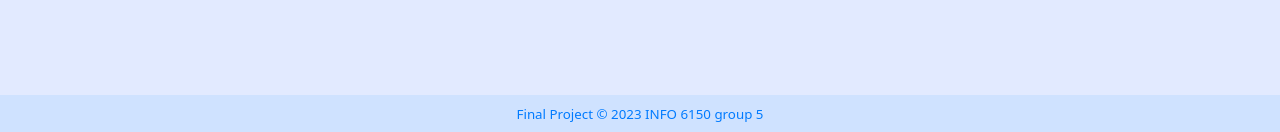
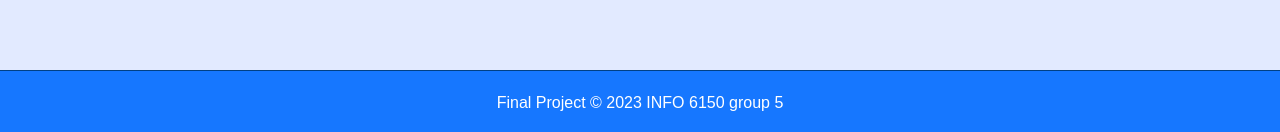
Before and after one commit to YBY2000/INFO1650_FP, a React (Create React App) app in the folder Frontend/: page / in a window 1280 px wide. Shown: the part 665-797 px from the top of the page. Built offline with nearby package versions, Linux system fonts and the light colour scheme; no server answers.

Commit message:
Update footer style

```diff
--- a/Frontend/src/components/layout.css
+++ b/Frontend/src/components/layout.css
@@ -48,12 +48,15 @@ body {
 }
 
 .footer {
-    background-color: #cfe2ff;
-    color: #007bff;
-    padding: 10px;
+    background-color: #1677ff;
+    color: white;
+    padding: 20px;
     text-align: center;
-    font-size: smaller;
-}
+    font-size: 16px;
+    font-family: 'Arial', sans-serif;
+    border-top: 1px solid #004085;
+  }
+
 
 .homepageLogo {
     margin: 0 20px 0 40px;
```
